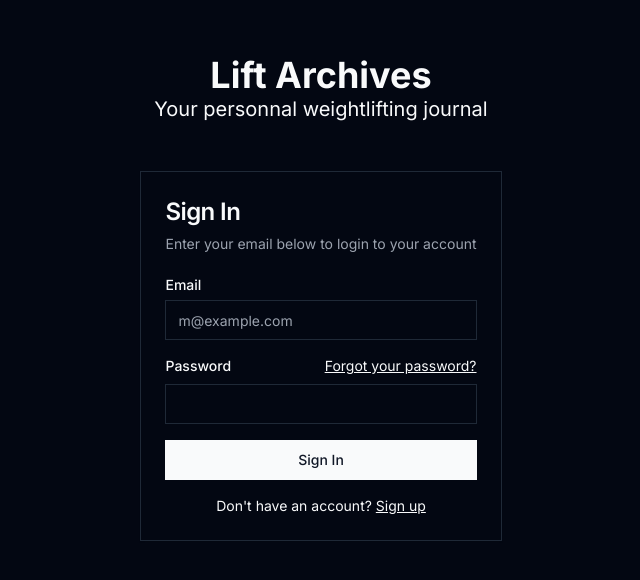
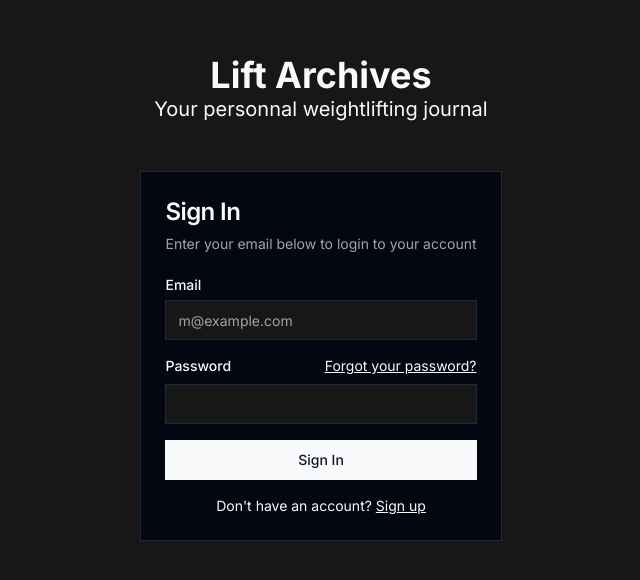
Before and after one commit to juliencm-dev/liftarchives, a Next.js app: page / in a window 1280 px wide. Shown: the part 102-682 px from the top of the page, without its empty margins (319-959 px from the left). Built offline with nearby package versions, Linux system fonts and the light colour scheme.

Commit message:
fix: issue with lift cards not taking the full width

```diff
--- a/src/app/(protected)/lifts/page.tsx
+++ b/src/app/(protected)/lifts/page.tsx
@@ -12,22 +12,27 @@ export default async function LiftsPage() {
   if (!user) return <div>User is not authenticated</div>;
 
   return (
-    <div className='grid place-items-center h-screen pt-8'>
+    <section className='container mx-auto pt-8'>
       <div className='flex flex-col items-center gap-8'>
-        <p className='text-6xl font-bold text-emerald-500'>Lifts</p>
+        <p className='text-4xl font-bold text-violet-300'>Benchmark Lifts</p>
+        <p className='text-base text-muted-foreground text-center'>
+          Enter your one rep max for all the benchmark lifts. This will allow
+          you to easily calculate your percentages when writing weightlifting
+          programs.
+        </p>
         <div className='container flex flex-col items-center justify-center gap-2 pb-24'>
           {benchmarkLifts.map((lift) => (
             <div
               key={lift.id}
-              className='flex justify-around items-center bg-emerald-500/20 border border-emerald-500 p-4 rounded-xl w-[320px]'>
-              <div className='flex flex-col gap-2 w-[160px]'>
+              className='flex justify-around items-center bg-violet-300/20 border border-violet-300 p-4 rounded-xl w-full cursor-pointer hover:bg-violet-300/30'>
+              <div className='flex flex-col gap-2 w-[60%]'>
                 <div className='text-xl font-semibold text-foreground'>
                   {lift.name}
                 </div>
-                <div className='text-xs text-emerald-500'>{lift.category}</div>
+                <div className='text-xs text-violet-300'>{lift.category}</div>
               </div>
-              <div className='flex flex-col gap-2 text-right w-[120px]'>
-                <p className='text-xl font-bold text-emerald-200'>250kg</p>
+              <div className='flex flex-col gap-2 text-right w-[38%]'>
+                <p className='text-xl font-bold text-violet-200'>250kg</p>
                 <p className='text-xs text-muted-foreground'>
                   {new Date().toDateString()}
                 </p>
@@ -36,6 +41,6 @@ export default async function LiftsPage() {
           ))}
         </div>
       </div>
-    </div>
+    </section>
   );
 }
--- a/src/app/globals.css
+++ b/src/app/globals.css
@@ -4,8 +4,8 @@
 
 @layer base {
   :root {
-    --background: 224 71.4% 4.1%;
-    --foreground: 210 20% 98%;
+    --background: 0 0% 9%;
+    --foreground: 0 0% 98%;
     --card: 224 71.4% 4.1%;
     --card-foreground: 210 20% 98%;
     --popover: 224 71.4% 4.1%;
@@ -14,8 +14,8 @@
     --primary-foreground: 220.9 39.3% 11%;
     --secondary: 215 27.9% 16.9%;
     --secondary-foreground: 210 20% 98%;
-    --muted: 215 27.9% 16.9%;
-    --muted-foreground: 217.9 10.6% 64.9%;
+    --muted: 0 0% 32.2%;
+    --muted-foreground: 0 0% 63.9%;
     --accent: 215 27.9% 16.9%;
     --accent-foreground: 210 20% 98%;
     --destructive: 0 62.8% 30.6%;
--- a/src/components/footer/footer.tsx
+++ b/src/components/footer/footer.tsx
@@ -16,7 +16,7 @@ export default function Footer() {
   ];
 
   return (
-    <footer className='fixed flex bg-background bottom-0 py-3 w-full  items-center justify-around text-sm text-muted-foreground border-t border-border'>
+    <footer className='fixed flex bg-neutral-800 bottom-0 py-3 w-full  items-center justify-around text-sm text-muted-foreground border-t border-muted'>
       {navigationOptions.map((option) => (
         <Link
           href={option.href}
--- a/tailwind.config.ts
+++ b/tailwind.config.ts
@@ -1,18 +1,18 @@
-import type { Config } from "tailwindcss"
+import type { Config } from "tailwindcss";
 
 const config = {
   darkMode: ["class"],
   content: [
-    './pages/**/*.{ts,tsx}',
-    './components/**/*.{ts,tsx}',
-    './app/**/*.{ts,tsx}',
-    './src/**/*.{ts,tsx}',
-	],
+    "./pages/**/*.{ts,tsx}",
+    "./components/**/*.{ts,tsx}",
+    "./app/**/*.{ts,tsx}",
+    "./src/**/*.{ts,tsx}",
+  ],
   prefix: "",
   theme: {
     container: {
       center: true,
-      padding: "2rem",
+      padding: "1.25rem",
       screens: {
         "2xl": "1400px",
       },
@@ -75,6 +75,6 @@ const config = {
     },
   },
   plugins: [require("tailwindcss-animate")],
-} satisfies Config
+} satisfies Config;
 
-export default config
+export default config;
```
